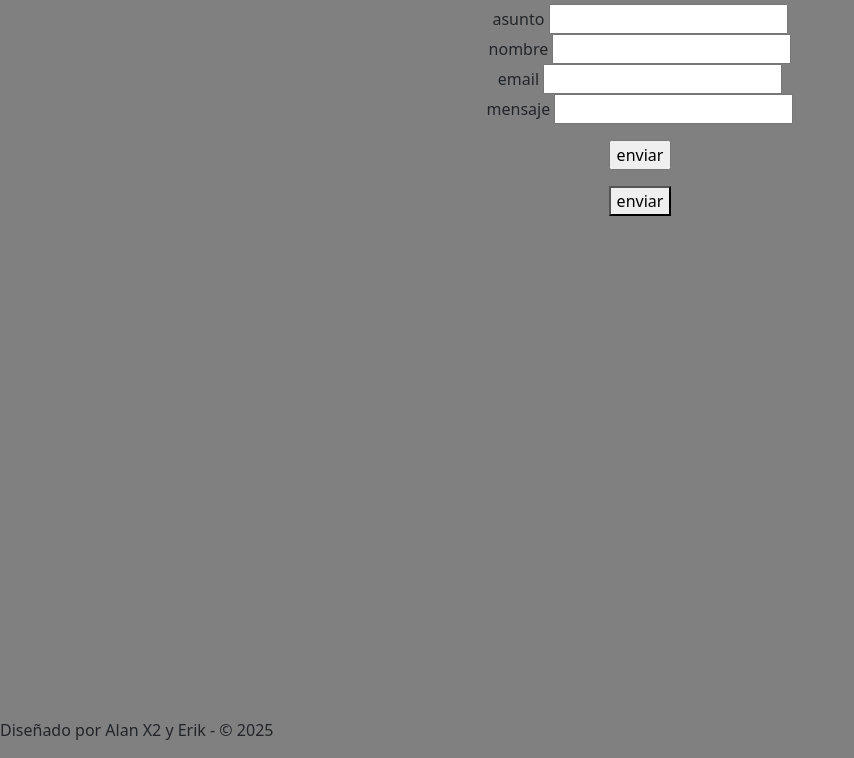
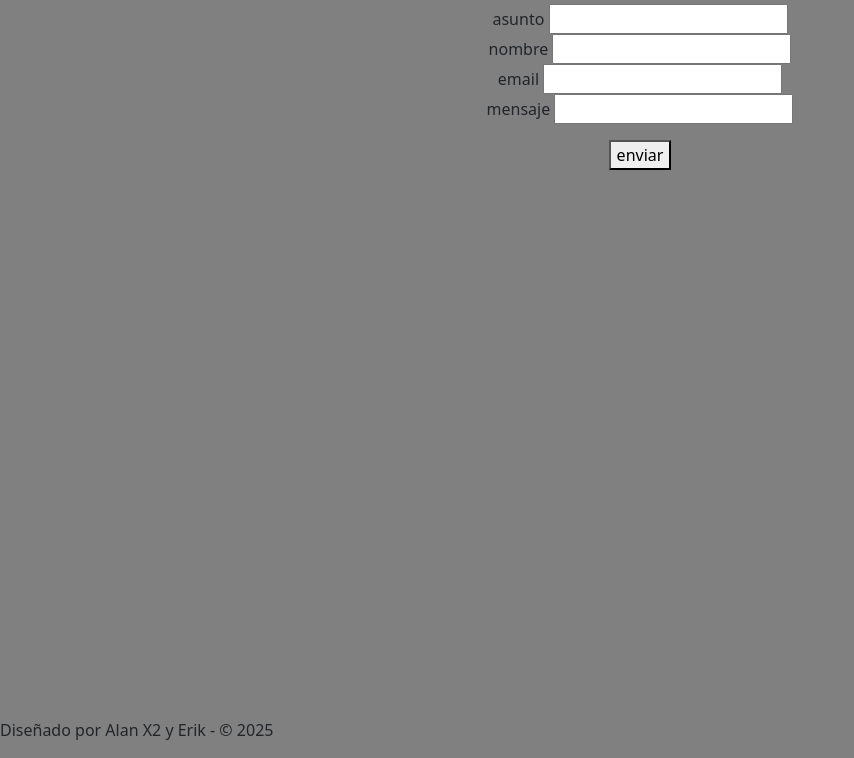
Before and after one commit to AlanOrfano/VentaPc1.github.io, a plain HTML site: page index1.html in a window 1280 px wide. Shown: the part 42-800 px from the top of the page, without its empty margins (0-854 px from the left). Drawn offline with nearby package versions, Linux system fonts and the light colour scheme.

Commit message:
Update index1.html

```diff
--- a/index1.html
+++ b/index1.html
@@ -46,7 +46,7 @@
                <p id="cap">
                 <div class="g-recaptcha" data-sitekey="your_site_key"></div>
                 </p>
-                <p class="acciones"><input type="submit" value="enviar" onclick="enviar()"  /></p>
+               <!-- <p class="acciones"><input type="submit" value="enviar" onclick="enviar()"  /></p>-->
 
             <button onclick= "enviar()" id="button" value="Send Email" >enviar</button>
 
```
